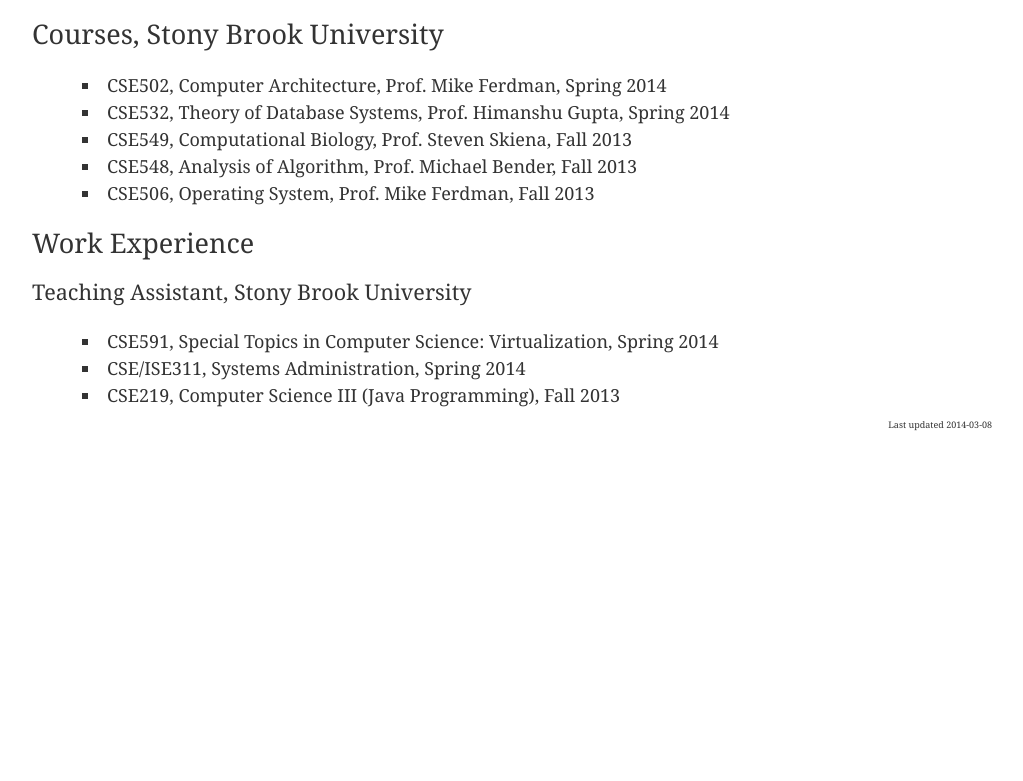
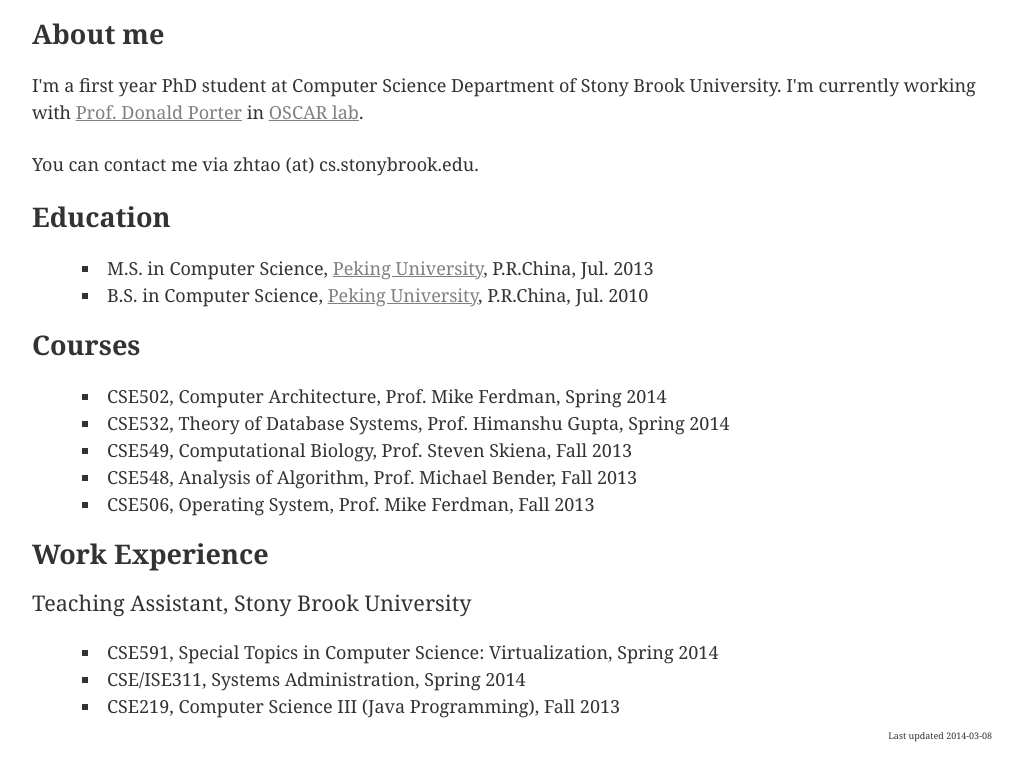
Before and after one commit to zhtlancer/sbuweb, a plain HTML site: page index.html in a window 1280 px wide. Shown: the part 135-916 px from the top of the page, without its empty margins (128-1151 px from the left). Before the commit the page ends 800 px from the top, so only its background shows below. Drawn offline with Linux system fonts and the light colour scheme.

Commit message:
Updated.

```diff
--- a/index.html
+++ b/index.html
@@ -17,7 +17,21 @@
 
 <hr />
 
-<h2>Courses, Stony Brook University</h2>
+<h2>About me</h2>
+
+<p>I'm a first year PhD student at Computer Science Department of Stony Brook University.
+I'm currently working with <a href="http://www.cs.stonybrook.edu/~porter/">Prof. Donald Porter</a> in <a href="http://oscar.cs.stonybrook.edu/">OSCAR lab</a>.</p>
+
+<p>You can contact me via zhtao (at) cs.stonybrook.edu.</p>
+
+<h2>Education</h2>
+
+<ul>
+<li>M.S. in Computer Science, <a href="http://www.pku.edu.cn/">Peking University</a>, P.R.China, Jul. 2013</li>
+<li>B.S. in Computer Science, <a href="http://www.pku.edu.cn/">Peking University</a>, P.R.China, Jul. 2010</li>
+</ul>
+
+<h2>Courses</h2>
 
 <ul>
 <li>CSE502, Computer Architecture, Prof. Mike Ferdman, Spring 2014</li>
--- a/markdown5.css
+++ b/markdown5.css
@@ -60,6 +60,7 @@ h1 {
 
 h2 {
     font-size:150%;
+    font-weight: bold;
 /*    margin: 24px 0 6px; */
 }
 
```
Also changed, not shown: body.html (+15 -1 lines), 1 other file.
